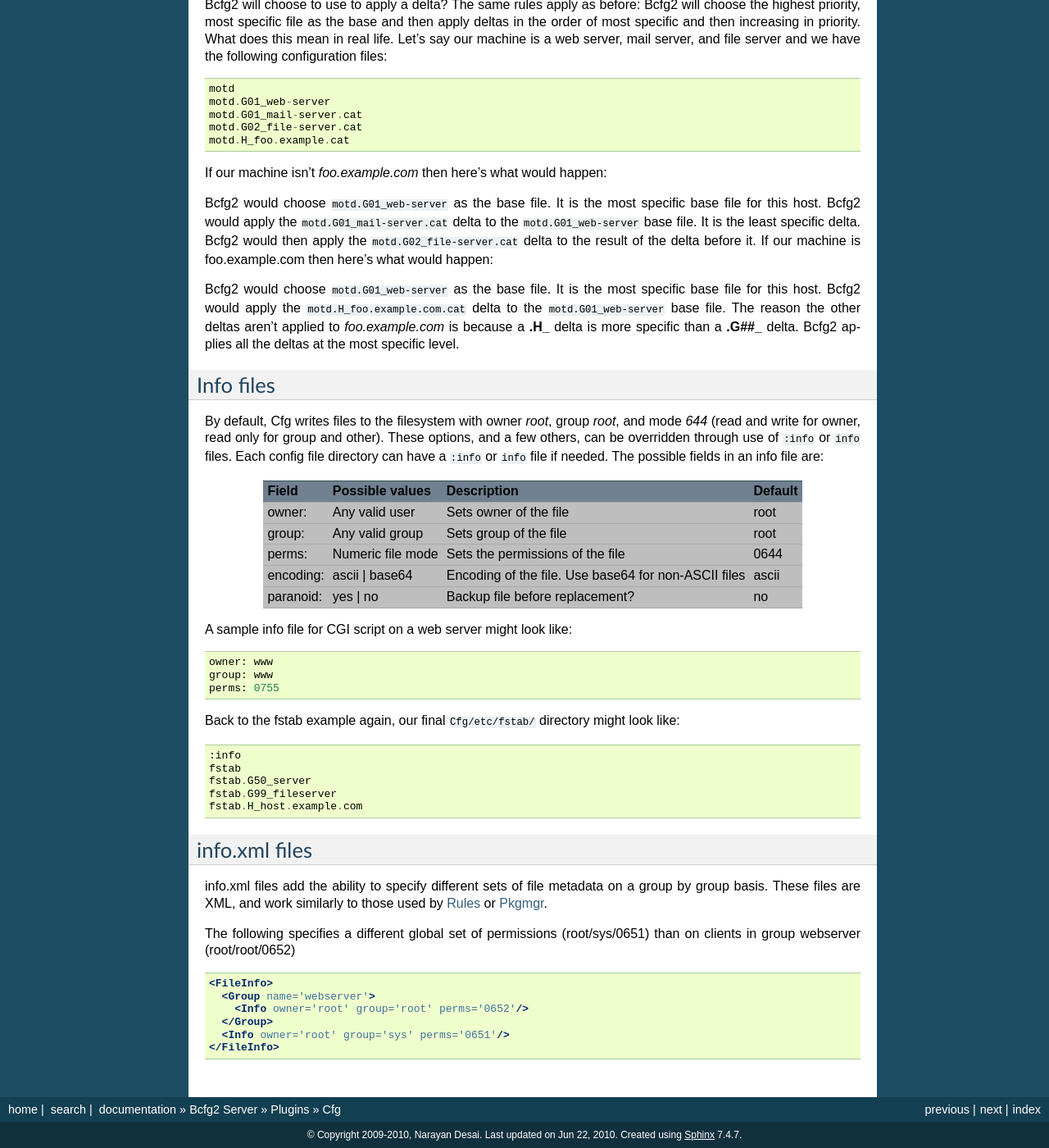
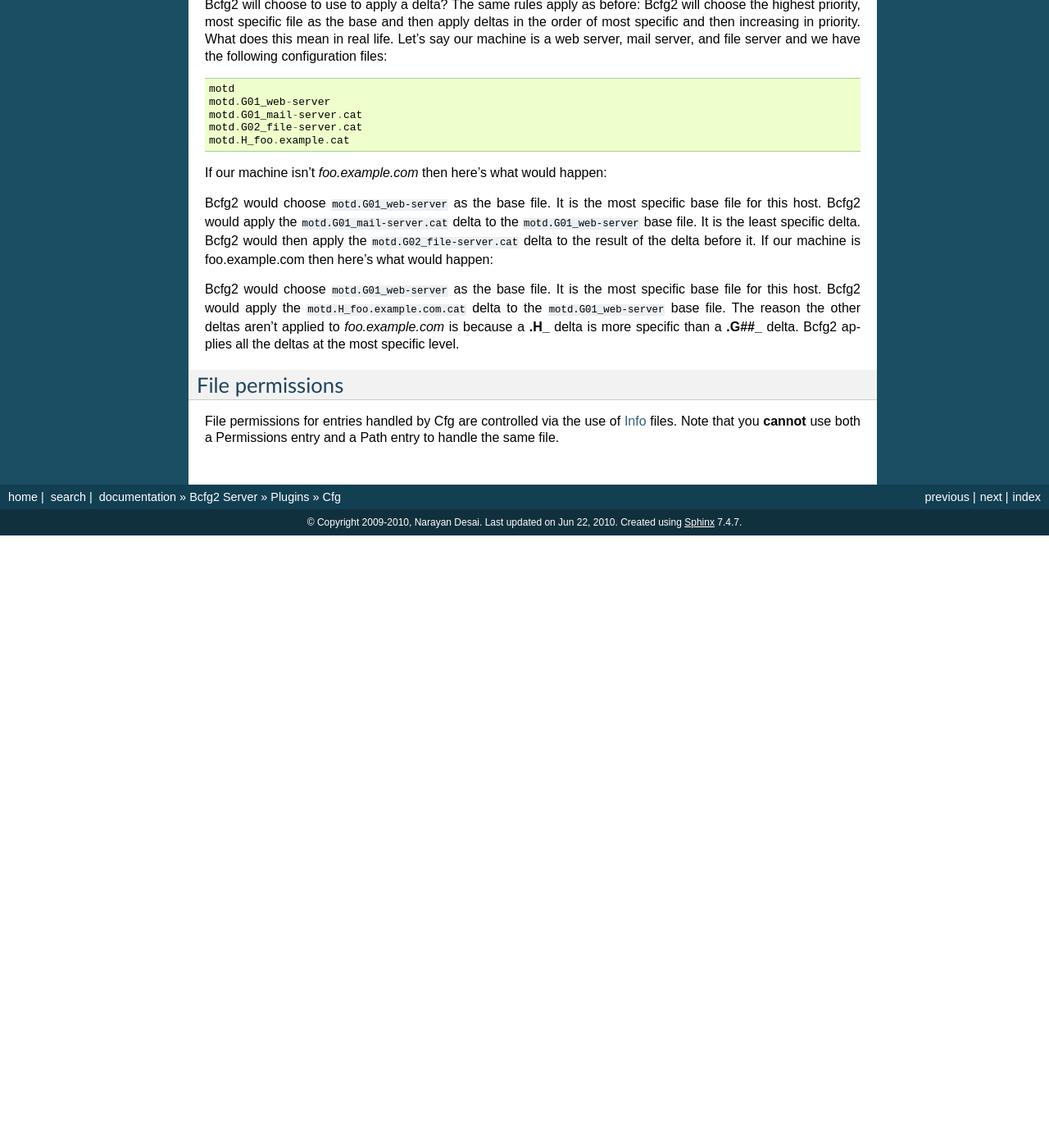
Before and after one commit to Bcfg2/bcfg2, a Sphinx documentation site: the page built from doc/server/plugins/generators/cfg.txt, in a window 1280 px wide and 1400 px high, scrolled down 2044 px. Shown: the whole window at 82% size. Built offline with Sphinx 7.4.7, drawn with Linux system fonts in a browser that asks for light colours; after the commit the page ends 2697 px from its top, so only the background shows below that; some of the changed text lies outside the part shown.

```diff
--- a/doc/server/index.txt
+++ b/doc/server/index.txt
@@ -13,4 +13,5 @@
    admin/index
    reports/index
    configurationentries
+   info
    snapshots/index
--- a/doc/server/plugins/generators/cfg.txt
+++ b/doc/server/plugins/generators/cfg.txt
@@ -149,61 +149,9 @@
 is because a **.H_** delta is more specific than a **.G##_** delta. Bcfg2
 applies all the deltas at the most specific level.
 
-Info files
-==========
+File permissions
+================
 
-By default, Cfg writes files to the filesystem with owner *root*, group
-*root*, and mode *644* (read and write for owner, read only for group
-and other). These options, and a few others, can be overridden through
-use of ``:info`` or ``info`` files. Each config file directory can have
-a ``:info`` or ``info`` file if needed. The possible fields in an info
-file are:
-
-+-----------+-------------------+------------------------------------------------------+---------+
-| Field     | Possible values   | Description                                          | Default |
-+===========+===================+======================================================+=========+
-| owner:    | Any valid user    | Sets owner of the file                               | root    |
-+-----------+-------------------+------------------------------------------------------+---------+
-| group:    | Any valid group   | Sets group of the file                               | root    |
-+-----------+-------------------+------------------------------------------------------+---------+
-| perms:    | Numeric file mode | Sets the permissions of the file                     | 0644    |
-+-----------+-------------------+------------------------------------------------------+---------+
-| encoding: | ascii | base64    | Encoding of the file. Use base64 for non-ASCII files | ascii   |
-+-----------+-------------------+------------------------------------------------------+---------+
-| paranoid: | yes | no          | Backup file before replacement?                      | no      |
-+-----------+-------------------+------------------------------------------------------+---------+
-
-A sample info file for CGI script on a web server might look like::
-
-    owner: www
-    group: www
-    perms: 0755
-
-Back to the fstab example again, our final ``Cfg/etc/fstab/`` directory
-might look like::
-
-    :info
-    fstab
-    fstab.G50_server
-    fstab.G99_fileserver
-    fstab.H_host.example.com
-
-info.xml files
-==============
-
-info.xml files add the ability to specify different sets of file metadata
-on a group by group basis. These files are XML, and work similarly
-to those used by :ref:`Rules <server-plugins-generators-rules>` or
-:ref:`Pkgmgr <server-plugins-generators-pkgmgr>`.
-
-The following specifies a different global set of permissions
-(root/sys/0651) than on clients in group webserver (root/root/0652)
-
-.. code-block:: xml
-
-    <FileInfo>
-      <Group name='webserver'>
-        <Info owner='root' group='root' perms='0652'/>
-      </Group>
-      <Info owner='root' group='sys' perms='0651'/>
-    </FileInfo>
+File permissions for entries handled by Cfg are controlled via the use
+of :ref:`server-info` files. Note that you **cannot** use both a
+Permissions entry and a Path entry to handle the same file.
```
Also changed, not shown: doc/server/configurationentries.txt (+10 -8 lines), doc/server/info.txt (added, +97 -0 lines), doc/server/plugins/generators/tcheetah.txt (+7 -0 lines), doc/server/plugins/generators/tgenshi/index.txt (+7 -0 lines), 7 other files.
